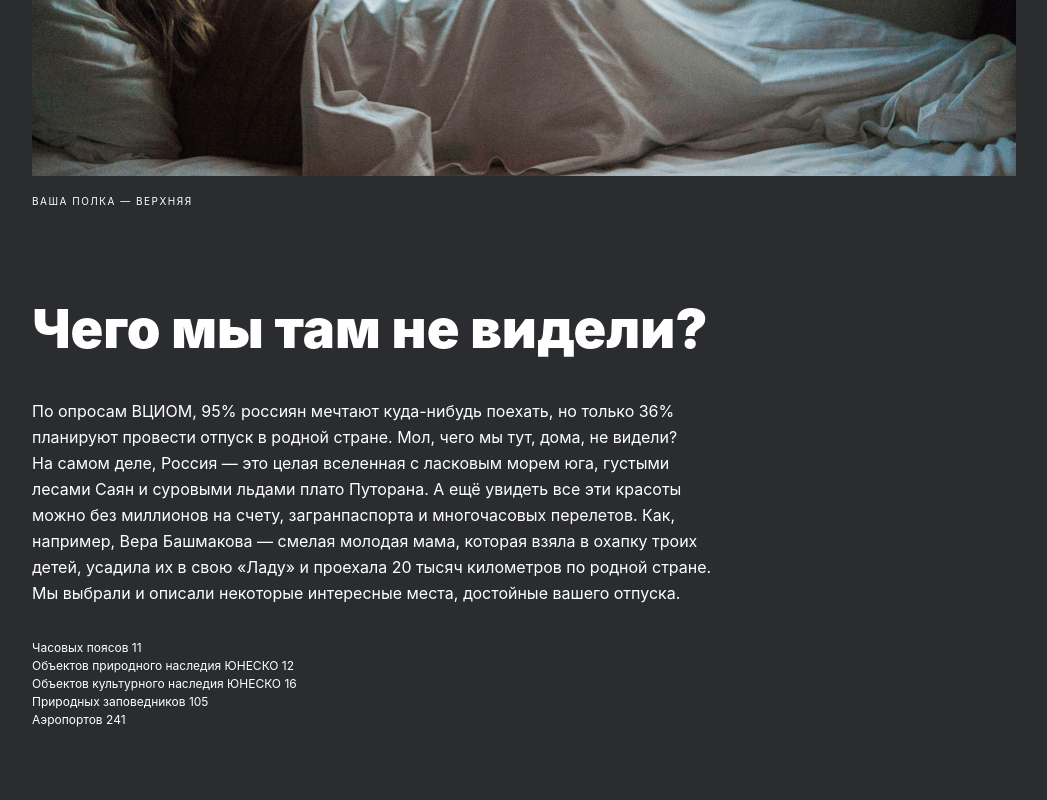
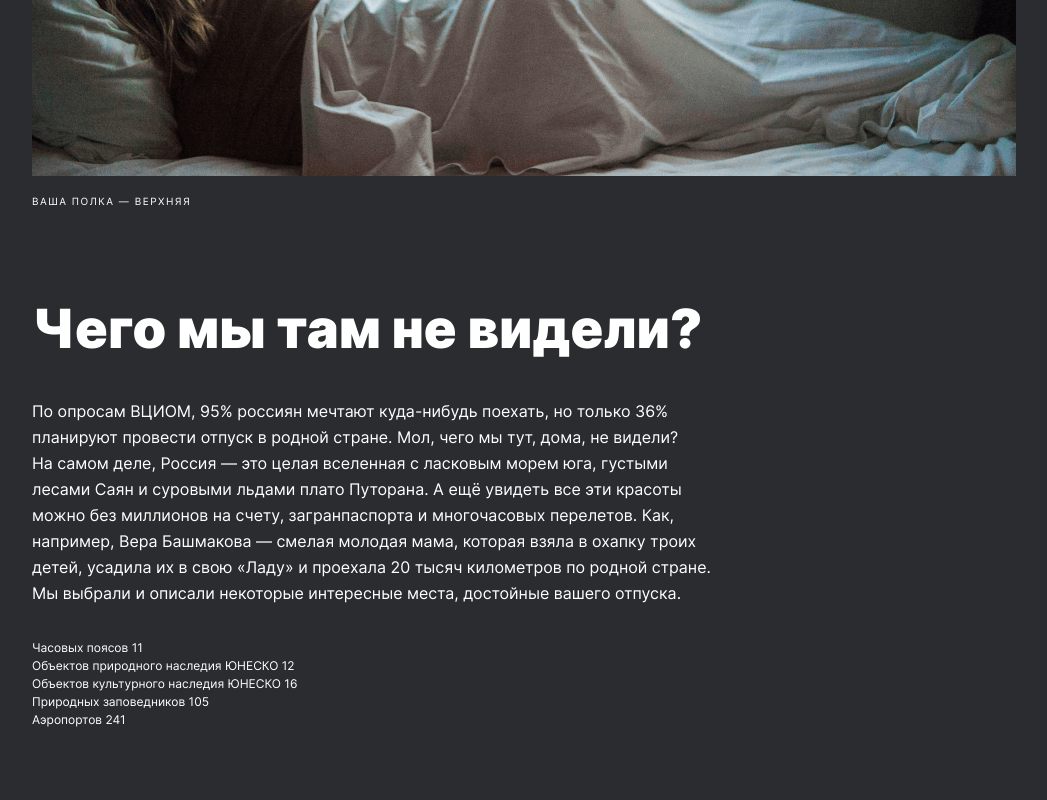
Before and after one commit to Vladimir-Grekov/russian-travel, a plain HTML site: page index.html in a window 1280 px wide. Shown: the part 933-1733 px from the top of the page, without its empty margins (116-1163 px from the left). Drawn offline with Linux system fonts and the light colour scheme; the site is published under a folder, as on GitHub Pages, so addresses that start at the root find nothing.

Commit message:
подключены шрифты

```diff
--- a/pages/index.css
+++ b/pages/index.css
@@ -1,4 +1,4 @@
-@import url(/vendor/fonts/inter.css);
+@import url(../vendor/fonts/inter.css);
 @import url(../vendor/normalize.css);
 @import url(../blocks/page/page.css);
 @import url(../blocks/body/body.css);
```
